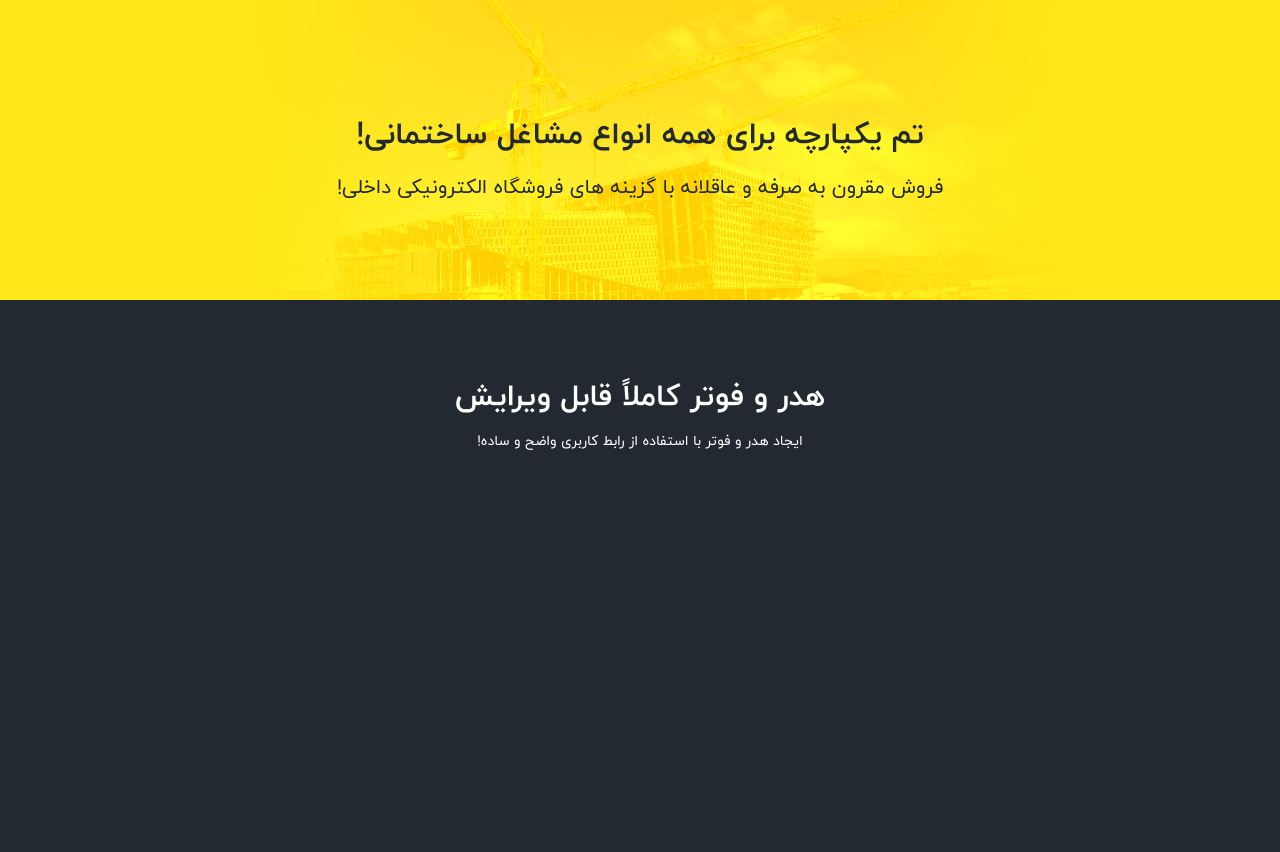
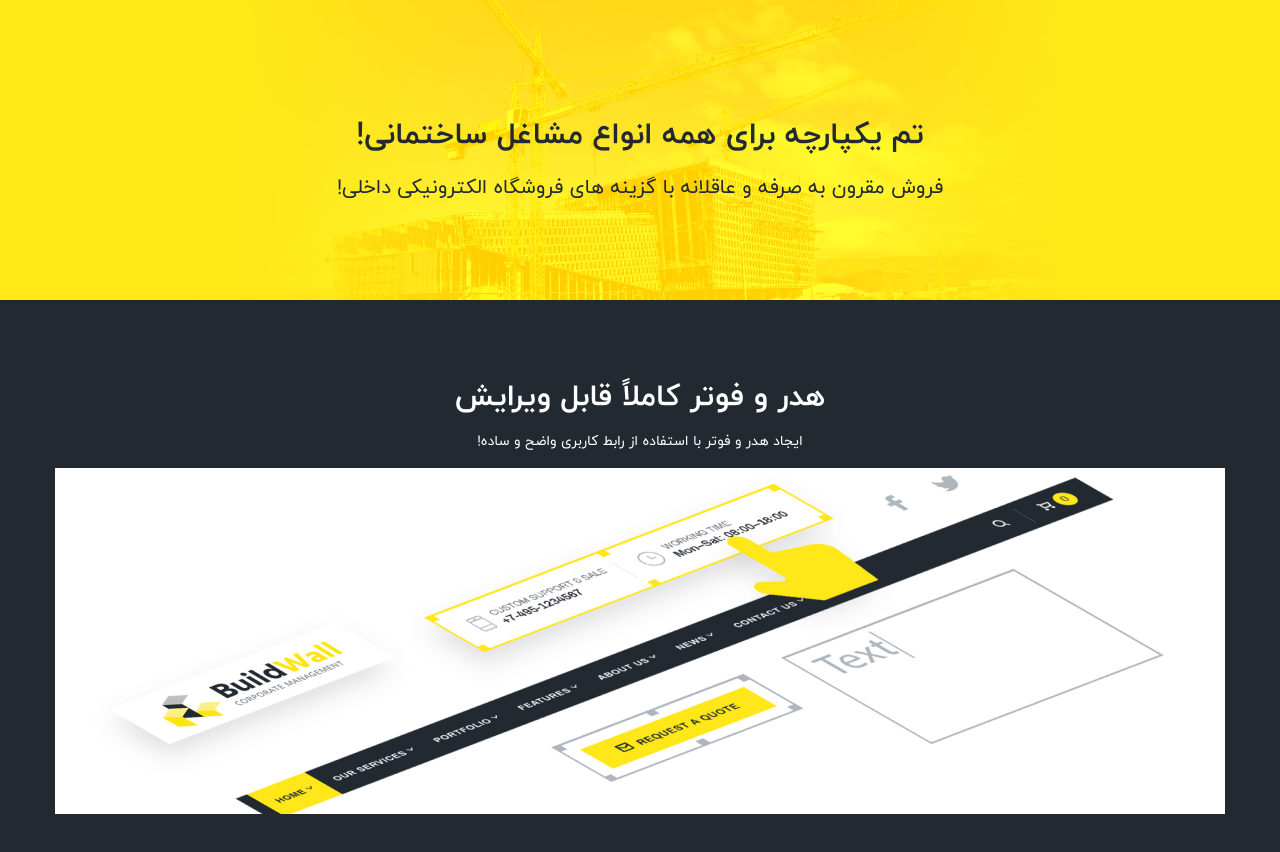
Before and after one commit to mahyarErshad/buildwall, a React (Vite) app: page / in a window 1280 px wide. Shown: the part 7230-8082 px from the top of the page. Before the commit the page ends 7810 px from the top, so only its background shows below. Built offline with nearby package versions, Linux system fonts and the light colour scheme.

Commit message:
Added the image

```diff
--- a/src/Components/Body/FullyEditable/FullyEditable.jsx
+++ b/src/Components/Body/FullyEditable/FullyEditable.jsx
@@ -6,6 +6,7 @@ function FullyEditable() {
     <section className="py-20 flex-center flex-col w-full px-4 gap-4">
       <h2 className="text-center text-3xl font-bold">هدر و فوتر کاملاً قابل ویرایش</h2>
       <p className="text-sm text-center">ایجاد هدر و فوتر با استفاده از رابط کاربری واضح و ساده!</p>
+      <img src={fullyEditable} alt="Fully Editable" />
     </section>
   );
 }
```
